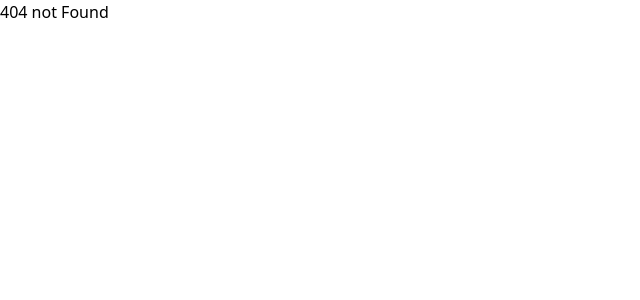
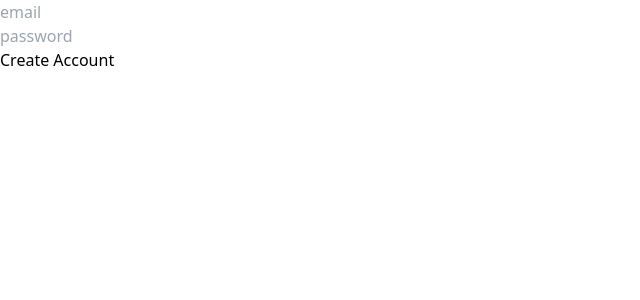
Before and after one commit to mymuffin18/banking-app, a React (Create React App) app: page /create in a window 1280 px wide. Before the commit this address had no page. Shown: the top 300 px of the page, without its empty margins (0-640 px from the left). Built offline with nearby package versions, Linux system fonts and the light colour scheme; sample sign-in values are in the browser's storage.

Commit message:
modified

```diff
--- a/src/App.js
+++ b/src/App.js
@@ -7,6 +7,7 @@ import Dashboard from './components/Dashboard';
 import NotFoundPage from './components/NotFoundPage';
 import ProtectedRoute from './components/ProtectedRoute';
 import { useAuth } from './components/context/AuthContextProvider';
+import CreateAccount from './components/CreateAccount';
 
 function App() {
 
@@ -36,6 +37,14 @@ function App() {
 							</ProtectedRoute>
 						}
 					/>
+					<Route
+						path='create'
+						element={
+							<ProtectedRoute>
+								<CreateAccount />
+							</ProtectedRoute>
+						}
+					/>
 
 					<Route path='*' element={<NotFoundPage />} />
 				</Routes>
--- /dev/null
+++ b/src/components/CreateAccount.js
@@ -0,0 +1,13 @@
+import React from 'react'
+
+function CreateAccount() {
+    return (
+        <>
+          <input type="text" placeholder="email" /><br/>
+          <input type="text" placeholder="password" /> <br/>
+          <button>Create Account</button>
+        </>
+    )
+}
+
+export default CreateAccount
--- a/src/components/Dashboard.js
+++ b/src/components/Dashboard.js
@@ -1,6 +1,11 @@
 import React from 'react';
+import CreateAccount from './CreateAccount';
+import {useNavigate} from 'react-router-dom'
+
+
 
 function Dashboard() {
+	const navigate = useNavigate();
 	return (
 	<>
 	<div>Dashboard</div>
@@ -24,7 +29,7 @@ function Dashboard() {
 		</tr>
 	</table>
 
-	<button>Create Account</button>
+	<button onClick={()=>{navigate('/create')}}>Create Account</button>
 	<br />
 	<br />
 
```
